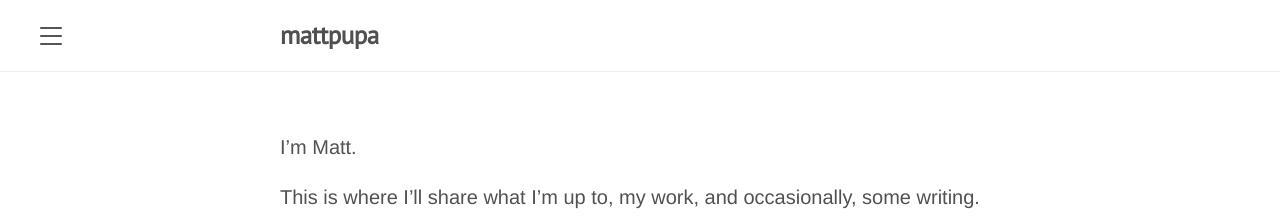
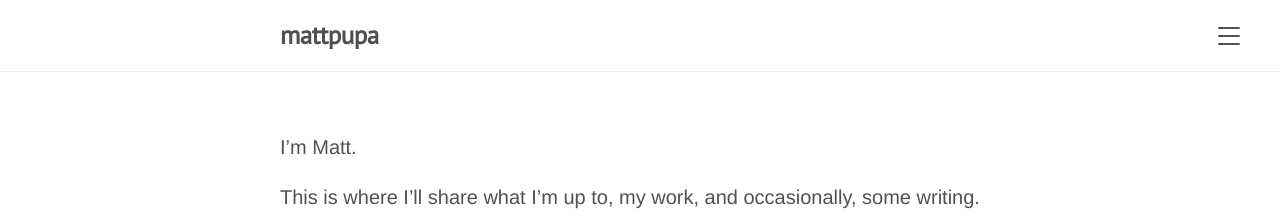
Before and after one commit to mattpupa/mattpupa, a Jekyll site: the page built from index.markdown, in a window 1280 px wide. Shown: the top 217 px of the page. Built offline with Jekyll 4.4.1, drawn with Linux system fonts in a browser that asks for light colours.

Commit message:
reverse sidemenu

```diff
--- a/_includes/sidebar.html
+++ b/_includes/sidebar.html
@@ -4,7 +4,6 @@
 
 <!-- Toggleable sidebar -->
 <div class="sidebar" id="sidebar">
-
   <nav class="sidebar-nav">
     <a class="sidebar-nav-item{% if page.title == 'Home' %} active{% endif %}" href="{{ '/' | absolute_url }}">Home</a>
 
@@ -26,10 +25,4 @@
     <a class="sidebar-nav-item" href="{{ site.github.repo }}">GitHub project</a>
     <span class="sidebar-nav-item">Currently v{{ site.version }}</span>
   </nav>
-
-  <div class="sidebar-item">
-    <p>
-      &copy; {{ site.time | date: '%Y' }}. All rights reserved.
-    </p>
-  </div>
 </div>
--- a/_layouts/default.html
+++ b/_layouts/default.html
@@ -3,7 +3,7 @@
 
   {% include head.html %}
 
-  <body>
+  <body class="layout-reverse sidebar-overlay">
 
     {% include sidebar.html %}
 
```
